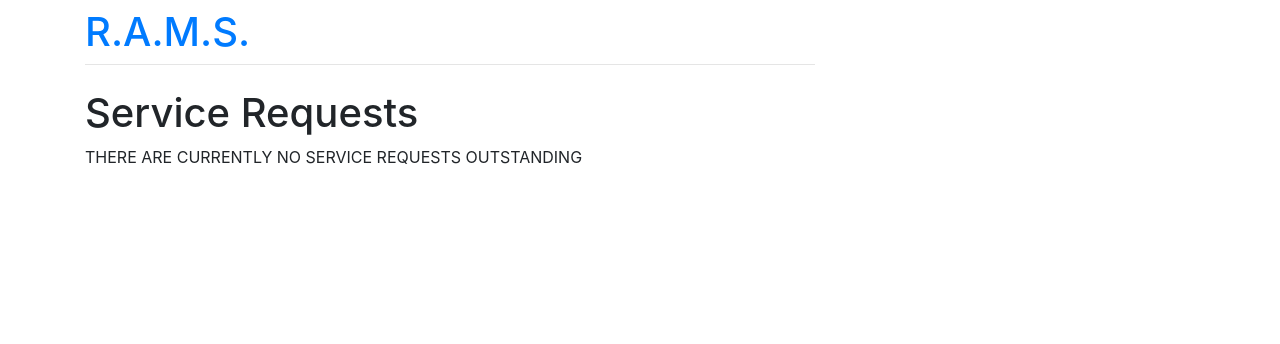
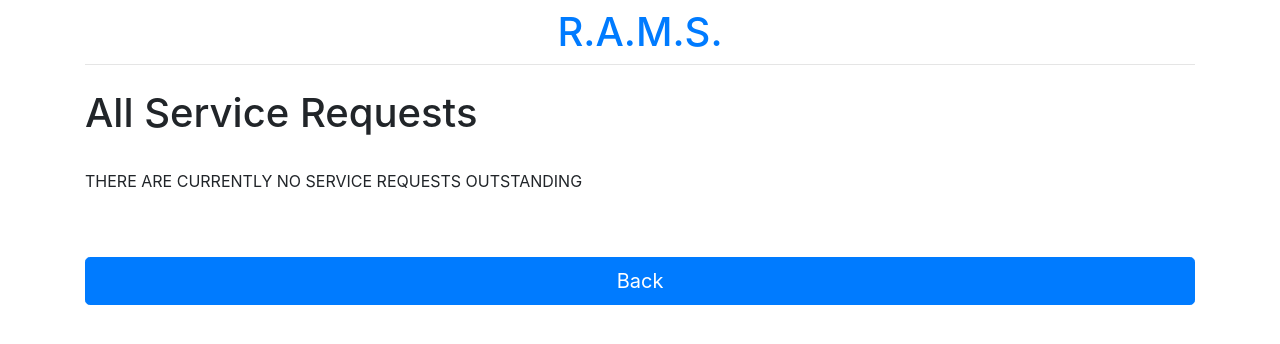
Before and after one commit to trevorskaggs/shelterly, a Django app: page /hotline/request/list in a window 1280 px wide. Shown: the top 344 px of the page. Run offline with Django 3.2, Linux system fonts and the light colour scheme; data that the repository does not hold is empty; some libraries are stand-ins or nearby versions.

Commit message:
UI cleanup and template harvesting

```diff
--- a/evac/templates/evac_landing.html
+++ b/evac/templates/evac_landing.html
@@ -6,4 +6,7 @@
 <a class="btn btn-warning btn-lg btn-block" href="">DEPLOY EVAC TEAM</a>
 <a class="btn btn-warning btn-lg btn-block" href="">EVAC TEAM DEBRIEF</a>
 <a class="btn btn-warning btn-lg btn-block" href="{% url 'evac:new_team_member' %}">ADD TEAM MEMBER</a>
+<br>
+<br>
+<a class="btn btn-primary btn-lg btn-block"  href="{% url 'home' %}">BACK</a>
 {% endblock %}
--- a/evac/templates/service_request_list.html
+++ /dev/null
@@ -1,16 +0,0 @@
-{% extends 'base.html' %}
-
-{% block content %}
-
-  <h1>Service Requests</h1>
-  {% if service_requests %}
-  <ul>
-    {% for service_request in service_requests %}
-      <li><a href="{% url 'hotline:service_request_detail' service_request.pk %}">{{service_request}}</a></li>
-    {% endfor %}
-  </ul>
-  {% else %}
-    <p>THERE ARE CURRENTLY NO SERVICE REQUESTS OUTSTANDING</p>
-  {% endif %}
-
-{% endblock content %}
--- a/hotline/models.py
+++ b/hotline/models.py
@@ -26,9 +26,9 @@ class ServiceRequest(Location):
         if self.owner:
             output.append('Owner: %s' % self.owner)
         if self.reporter:
-            output.append(' Reporter: %s' % self.reporter)
-        output.append('Animal Count: (%s)' % self.animal_set.all().count())
-        return ','.join(output)
+            output.append('Reporter: %s' % self.reporter)
+        output.append('Animal Count: %s' % self.animal_set.all().count())
+        return ', '.join(output)
 
     @property
     def is_resolved(self):
--- a/hotline/templates/hotline_landing.html
+++ b/hotline/templates/hotline_landing.html
@@ -4,10 +4,10 @@
 <a class="btn btn-warning btn-lg btn-block" href="{% url 'hotline:hotline_new_owner' %}">OWNER CALLING</a>
 <a class="btn btn-warning btn-lg btn-block" href="{% url 'hotline:hotline_new_reporter' %}">NON-OWNER CALLING</a>
 <a class="btn btn-warning btn-lg btn-block" href="{% url 'hotline:service_request_list' %}">ALL SERVICE REQUESTS</a>
-<a class="btn btn-warning btn-lg btn-block" href="{% url 'hotline:service_request_list' 'unresovled' %}">UNRESOLVED SERVICE REQUESTS</a>
-<a class="btn btn-warning btn-lg btn-block" href="{% url 'hotline:service_request_list' 'resolvled' %}">RESOLVED SERVICE REQUESTS</a>
+<a class="btn btn-warning btn-lg btn-block" href="{% url 'hotline:service_request_list' 'unresolved' %}">UNRESOLVED SERVICE REQUESTS</a>
+<a class="btn btn-warning btn-lg btn-block" href="{% url 'hotline:service_request_list' 'resolved' %}">RESOLVED SERVICE REQUESTS</a>
 <br>
 <br>
-<input class="btn btn-primary btn-lg btn-block"  type=button value="BACK" onClick="javascript:history.go(-1);">
+<a class="btn btn-primary btn-lg btn-block"  href="{% url 'home' %}">BACK</a>
 
 {% endblock %}
--- a/hotline/templates/hotline_new_owner.html
+++ b/hotline/templates/hotline_new_owner.html
@@ -55,8 +55,8 @@
           {{ form.zip_code|as_crispy_field }}
         </div>
       </div>
-      <input type="submit" value="Save" class='btn btn-success' id='submit-button'>
-      <input class='btn btn-primary'  type=button value="Cancel" onClick="javascript:history.go(-1);">
+      <input type="submit" value="Save" class='btn btn-success btn-lg btn-block' id='submit-button'>
+      <input class='btn btn-primary btn-lg btn-block'  type=button value="Cancel" onClick="javascript:history.go(-1);">
       <br>
       <br>
     </div>
--- a/hotline/templates/service_request_details.html
+++ b/hotline/templates/service_request_details.html
@@ -28,8 +28,7 @@
   {% endfor %}
   <br>
   <br>
-  <a class='btn btn-success' href="{% url 'hotline:hotline_landing' %}">Finish</a>
-  <a class='btn btn-warning' href="{% url 'hotline:service_request_edit' service_request.pk %}">Edit Request</a>
-  <a class='btn btn-secondary' href="{% url 'hotline:service_request_list' %}">View Evacuation Request List</a>
+  <a class='btn btn-warning btn-lg btn-block' href="{% url 'hotline:service_request_edit' service_request.pk %}">Edit Request</a>
+  <input class='btn btn-primary btn-lg btn-block' type=button value="Back" onClick="javascript:history.go(-1);">
 
 {% endblock %}
--- a/hotline/templates/service_request_edit.html
+++ b/hotline/templates/service_request_edit.html
@@ -30,6 +30,7 @@
         </div>
       </div>
     <input type="submit" value="Save" class='btn btn-success'>
+    <input class='btn btn-primary'  type=button value="Cancel" onClick="javascript:history.go(-1);">
   </form>
 
 {% endblock %}
--- a/hotline/templates/service_request_list.html
+++ b/hotline/templates/service_request_list.html
@@ -2,15 +2,16 @@
 
 {% block content %}
 
-  <h1>Service Requests</h1>
+  <h1>{{ status|title }} Service Requests</h1>
+  <br>
   {% if service_requests %}
-  <ul>
     {% for service_request in service_requests %}
-      <li><a href="{% url 'hotline:service_request_detail' service_request.pk %}">{{service_request}}</a></li>
+      <a class='btn btn-warning btn-lg btn-block' href="{% url 'hotline:service_request_detail' service_request.pk %}">{{service_request}}</a>
     {% endfor %}
-  </ul>
   {% else %}
     <p>THERE ARE CURRENTLY NO SERVICE REQUESTS OUTSTANDING</p>
   {% endif %}
-
+  <br>
+  <br>
+  <input class='btn btn-primary btn-lg btn-block' type=button value="Back" onClick="javascript:history.go(-1);">
 {% endblock content %}
--- a/hotline/views.py
+++ b/hotline/views.py
@@ -28,14 +28,14 @@ def hotline_new_owner(request, rep_pk=None):
             return redirect('hotline:service_request_new', owner_pk=owner.pk)
     return render(request, 'hotline_new_owner.html', {'form':form})
 
-def service_request_list(request, status=None):
+def service_request_list(request, status='all'):
     if status == 'unresovled':
-        service_requests = ServiceRequest.objects.filter(animal__status__in=['NFD', 'REP'])
+        service_requests = ServiceRequest.objects.filter(animal__status__in=['NFD', 'REP']).distinct()
     elif status == 'resolved':
-        service_requests = ServiceRequest.objects.exclude(animal__status__in=['NFD', 'REP'])
+        service_requests = ServiceRequest.objects.exclude(animal__status__in=['NFD', 'REP']).distinct()
     else:
-        service_requests = ServiceRequest.objects.all()
-    context = {'service_requests':service_requests}
+        service_requests = ServiceRequest.objects.all().distinct()
+    context = {'service_requests':service_requests, 'status': status}
     return render(request, 'service_request_list.html', context)
 
 def service_request_detail(request, service_request_pk):
--- a/intake/templates/intake_landing.html
+++ b/intake/templates/intake_landing.html
@@ -4,4 +4,7 @@
 <a class="btn btn-warning btn-lg btn-block" href="{% url 'intake:select_evac_req' %}">FROM EVAC REQUEST</a>
 <a class="btn btn-warning btn-lg btn-block" href="{% url 'intake:intake_owned' %}">FROM WALK-IN (OWNER)</a>
 <a class="btn btn-warning btn-lg btn-block" href="{% url 'animals:animal_list' %}">FROM WALK-IN (NON-OWNER)</a>
+<br>
+<br>
+<a class="btn btn-primary btn-lg btn-block"  href="{% url 'home' %}">BACK</a>
 {% endblock %}
--- a/templates/base.html
+++ b/templates/base.html
@@ -6,17 +6,13 @@
 </head>
 <body>
   <div class="container">
-    <div class="row justify-content-left">
-      <div class="col-8">
-        <h1 class="mt-2"><a href="{% url 'home_page' %}">R.A.M.S.</a></h1>
+    <div class="row">
+      <div class="col-12  ">
+        <h1 class="mt-2" style="text-align: center"><a href="{% url 'home' %}">R.A.M.S.</a></h1>
         <hr class="mt-0 mb-4">
-
         {% load crispy_forms_tags %}
-
-
         {% block content %}
         {% endblock %}
-
       </div>
     </div>
   </div>
--- a/urls.py
+++ b/urls.py
@@ -23,7 +23,7 @@ from django.contrib.staticfiles.urls import staticfiles_urlpatterns
 
 urlpatterns = [
     path('admin/', admin.site.urls),
-    path('', views.HomeView, name="home_page"),
+    path('', views.home, name="home"),
     path('animals/', include('animals.urls')),
     path('evac/', include('evac.urls')),
     path('hotline/', include('hotline.urls')),
--- a/views.py
+++ b/views.py
@@ -1,4 +1,4 @@
 from django.shortcuts import render
 # Create your views here.
-def HomeView(request):
+def home(request):
     return render(request, "homepage.html")
```
Also changed, not shown: hotline/templates/hotline_new_reporter.html (+2 -5 lines), hotline/templates/service_request_list_closed.html (deleted, +0 -17 lines), hotline/templates/service_request_list_open.html (deleted, +0 -17 lines), hotline/templates/start_call.html (deleted, +0 -7 lines), templates/homepage.html (+4 -6 lines).
